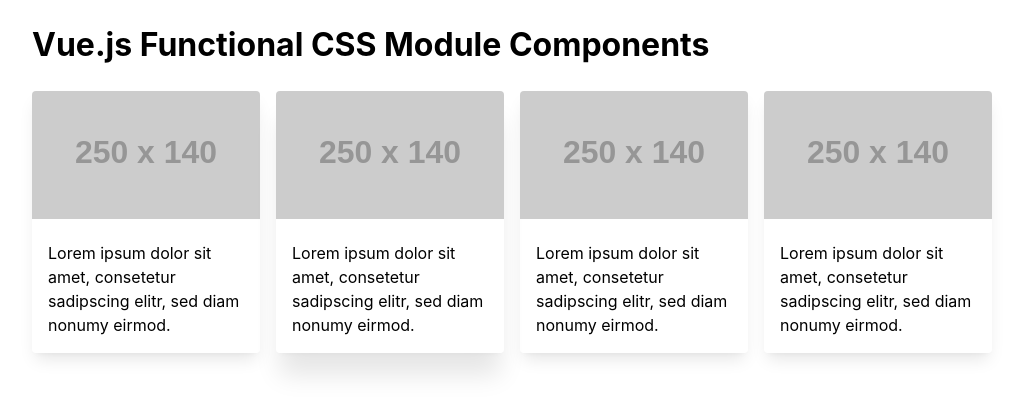
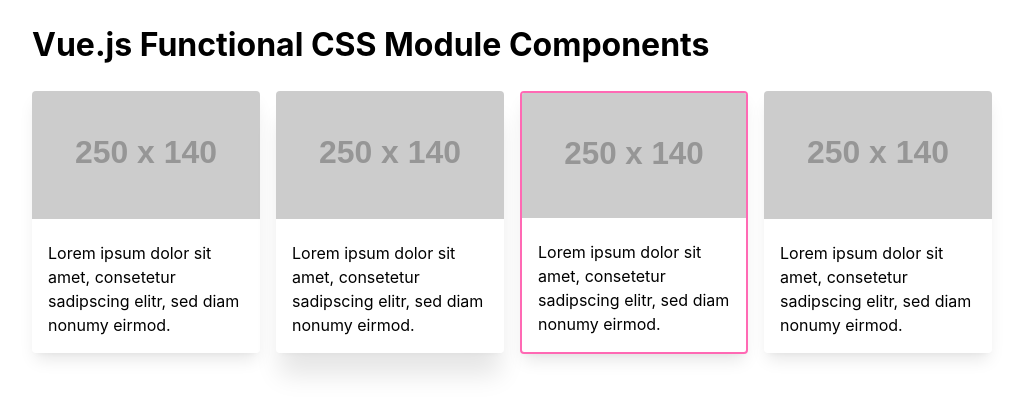
Before and after one commit to maoberlehner/vue-functional-css-module-components, a Vue app: page / in a window 1280 px wide. Shown: the top 414 px of the page, without its empty margins (128-1151 px from the left). Built offline with nearby package versions, Linux system fonts and the light colour scheme.

Commit message:
Use full name for state props

```diff
--- a/src/App.vue
+++ b/src/App.vue
@@ -36,7 +36,7 @@
         <BaseLayoutItem
           :width="['12/12', '6/12@m', '3/12@l']"
         >
-          <BaseCard>
+          <BaseCard is-active>
             <BaseCardFigure
               tag="img"
               src="https://via.placeholder.com/250x140"
--- a/src/components/base/css-module-component.js
+++ b/src/components/base/css-module-component.js
@@ -8,6 +8,11 @@
 const SUFFIXES = {
   modifier: [`-2xs`, `-xs`, `-s`, `-m`, `-l`, `-xl`, `-2xl`, `-3xl`, `-4xl`, /-(.+)\/(.+)[@(.+)]?$/],
 };
+
+// See: https://stackoverflow.com/a/6661012
+function toCamelCase(string) {
+  return string.replace(/-([a-z])/g, m => m[1].toUpperCase());
+}
 
 function makeValidator({ name, options }) {
   return function validator(value) {
@@ -30,7 +35,7 @@
   const states = selectors.filter(selector => selector.startsWith(PREFIXES.state));
   // eslint-disable-next-line no-restricted-syntax
   for (const state of states) {
-    const name = state.replace(new RegExp(`^${PREFIXES.state}`), ``);
+    const name = toCamelCase(state);
     props[name] = {
       default: false,
       meta: {
```
